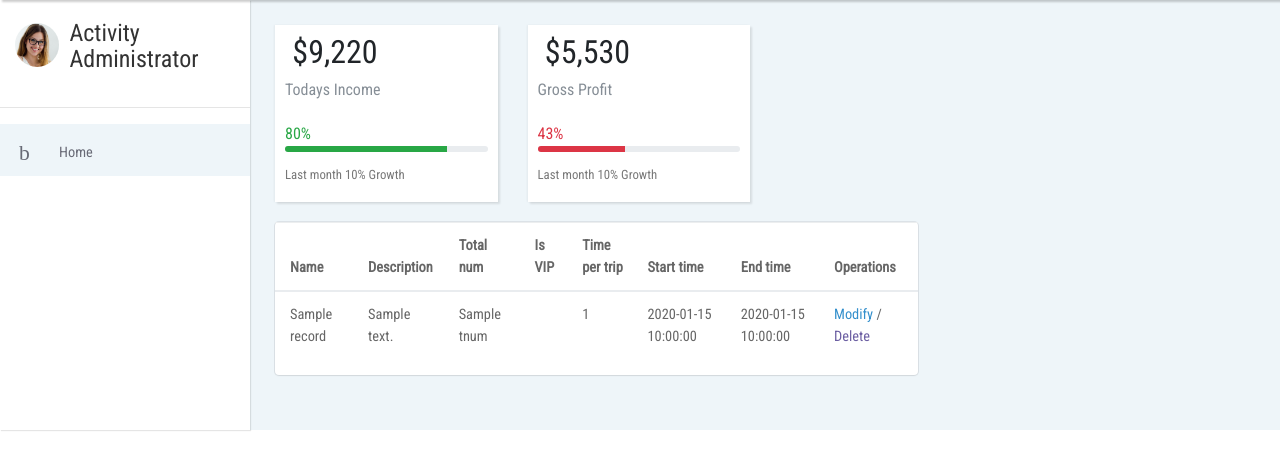
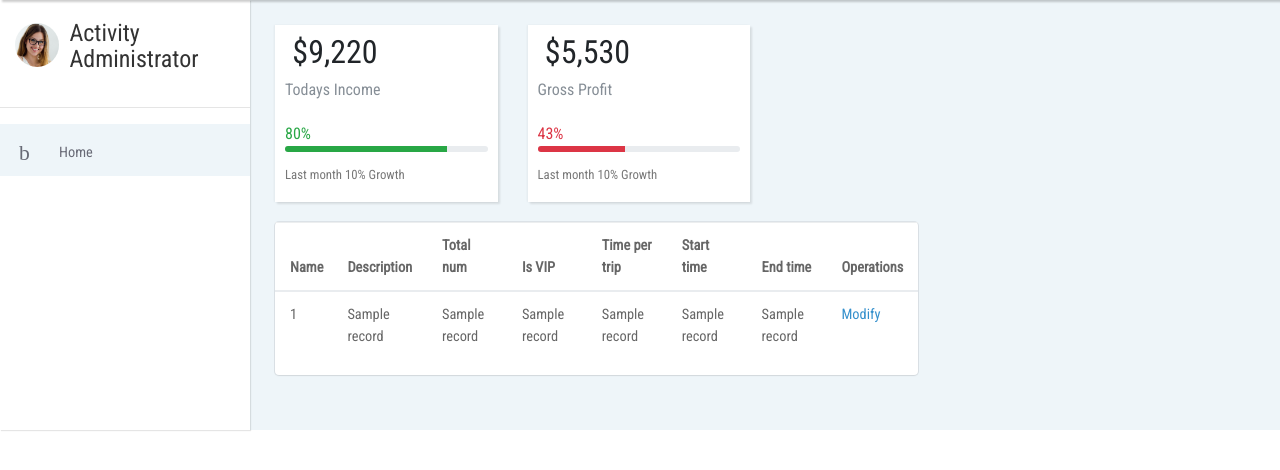
Before and after one commit to fengshanhan/disney-website, a Flask app: template templates/administrator_activity.html in a window 1280 px wide. Shown: the part 71-541 px from the top of the page. Run offline with Flask 2, Linux system fonts and the light colour scheme; the template is opened without the code that fills it: most values are stand-ins (such as "Sample title", 1, 10 or a date in 2020); some web fonts are replaced.

Commit message:
Activity framework

```diff
--- a/templates/administrator_activity.html
+++ b/templates/administrator_activity.html
@@ -110,7 +110,7 @@
               </div>
          </div><!-- /.modal -->
 
-    <div class="modal fade" id="SQL" tabindex="-1" role="dialog" aria-labelledby="myModalLabel" aria-hidden="true">
+    <div class="modal fade" id="DeleteModal" tabindex="-1" role="dialog" aria-labelledby="myModalLabel" aria-hidden="true">
         <div class="modal-dialog">
           <div class="modal-content">
             <div class="modal-header">
@@ -118,16 +118,17 @@
                 <!--<h4 class="modal-title" id="myModalLabel">Modify</h4>-->
             </div>
             <div class="modal-body">
-                <form class="form-horizontal" role="form" action="RoleManage.jsp" method="post">
+                <form class="form-horizontal" role="form" method="post">
                     <div >
-                        <label class="col-sm-3 control-label">SQL:</label><label id="Roleid" style="display:none"></label>
+                        <label>Enter the name of activity you want to delete:</label>
+                        <label id="Roleid" style="display:none"></label>
                         <div class="col-xs-3 col-sm-6">
-                          <input type="text" class="form-control" id="htele">
+                          <input type="text" class="form-control" name="aname_delete">
                         </div>
                         <!-- <label for="用户名" class="col-sm-2 control-label" style="color:#FF0000;text-align:left;">已存在</label> -->
                     </div>
                     <div class="modal-footer">
-                        <button type="submit" class="btn btn-info" onclick="return Modify()" style="color:white;float: top;">Apply</button>
+                        <button type="submit" class="btn btn-info" style="color:white;float: top;">Apply</button>
                         <button type="button" class="btn btn-default" data-dismiss="modal" style="float: top;">Close</button>
                     </div>
                    </form>
@@ -346,7 +347,7 @@
                                         <a class="dropdown-item nav-link" data-toggle="modal" data-target="#myModal" style="color:#338FCC" href="">Add</a>
                                     </li>
                                     <li>
-                                        <a class="dropdown-item nav-link" data-toggle="modal" data-target="#SQL" style="color:#338FCC" href="">SQL</a>
+                                        <a class="dropdown-item nav-link" data-toggle="modal" data-target="#DeleteModal" style="color:#338FCC" href="">Delete</a>
                                     </li>
                                 </ul>
                             </div>
@@ -371,17 +372,15 @@
                           <tbody>
                             {% for record in Activity %}
                             <tr>
-                              <td>{{ record.aname }}</td>
-                              <td>{{ record.aDescription }}</td>
-                              <td>{{ record.tnum }}</td>
-                              <td>{{ record.isVIP }}</td>
-                                <td>{{ record.aLength }}</td>
-                              <td>{{ record.sTime }}</td>
-                              <td>{{ record.eTime }}</td>
+                              <td>{{ record[0] }}</td>
+                              <td>{{ record[1] }}</td>
+                              <td>{{ record[2] }}</td>
+                              <td>{{ record[3] }}</td>
+                                <td>{{ record[4] }}</td>
+                              <td>{{ record[5] }}</td>
+                              <td>{{ record[6] }}</td>
                               <td>
                                 <a data-toggle="modal" data-target="#myModal" style="color:#338FCC" href="">Modify</a>
-                                /
-                                <a data-toggle="modal" data-target="#myModal" style="color:#6B5EA2" href="">Delete</a>
                                 </td>
                             </tr>
                             {% endfor %}
@@ -406,6 +405,25 @@
     <!--Core Javascript -->
     <script src="../static/js/mychart.js"></script>
 
+<script>
+    function deleteRole(){
+        debugger;
+        var td = event.srcElement;
+        var row = td.parentElement.rowIndex + 1;
+        var table = document.getElementById("Top_Table");
+        /*获取选中的行 */
+        var value = child.getElementsByTagName("td")[0].innerHTML;
+        var obj = {
+            type: 'delete'
+            aname: value
+        }
+        var httpRequest = new XMLHttpRequest();
+        httpRequest.open('POST', 'url', true);
+        httpRequest.setRequestHeader("Content-type","application/json");
+        httpRequest.send(JSON.stringify(obj));
+    }
+</script>
+
 </body>
 
 </html>
```
